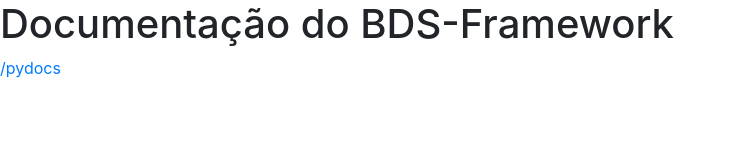
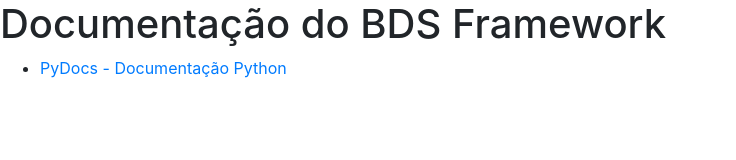
Before and after one commit to lais-huol/rds-core, a plain HTML site: page public/index.html in a window 1280 px wide. Shown: the whole page, without its empty margins (0-736 px from the left). Drawn offline with nearby package versions, Linux system fonts and the light colour scheme.

```diff
--- a/public/index.html
+++ b/public/index.html
@@ -5,7 +5,7 @@
     <meta http-equiv="X-UA-Compatible" content="IE=edge">
     <meta name="viewport" content="width=device-width, initial-scale=1">
     <!-- The above 3 meta tags *must* come first in the head; any other head content must come *after* these tags -->
-    <title>Bootstrap 101 Template</title>
+    <title>BDS Framework</title>
 
     <!-- Bootstrap -->
     <link href="css/bootstrap.min.css" rel="stylesheet">
@@ -18,8 +18,10 @@
     <![endif]-->
   </head>
   <body>
-    <h1>Documentação do BDS-Framework</h1>
-    <p><a href="/barramento-v2/bds-framework/pydocs">/pydocs</a></p>
+    <h1>Documentação do BDS Framework</h1>
+    <ul>
+      <li><a href="/bds-framework/pydocs/bds_framework/">PyDocs - Documentação Python</a></li>
+    </ul>
     <!-- jQuery (necessary for Bootstrap's JavaScript plugins) -->
     <script src="https://ajax.googleapis.com/ajax/libs/jquery/1.12.4/jquery.min.js"></script>
     <!-- Include all compiled plugins (below), or include individual files as needed -->
```
Also changed, not shown: public/pydocs/index.html (added, +12 -0 lines), 1 other file.
